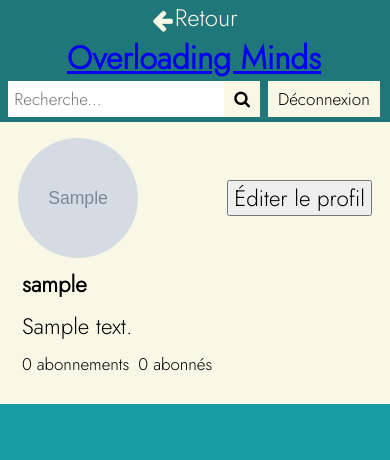
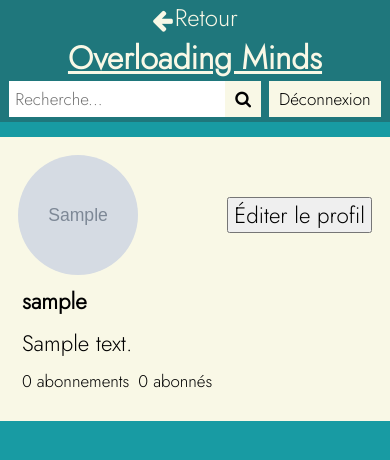
Before and after one commit to SamuelFreydier/OverloadingMinds, a PHP site: a page that uses View/profil.php in a window 390 px wide. Shown: the top 460 px of the page. Run offline with PHP 8.4, Linux system fonts and the light colour scheme; the visitor is signed in with stand-in values (Sample User, id 1); tables that the repository leaves empty or names only in its code hold one stand-in row (values such as "Sample post"); grey boxes marked "Sample" are stand-in pictures.

Commit message:
Changements css

```diff
--- a/Style/mainPage_style.php
+++ b/Style/mainPage_style.php
@@ -23,7 +23,7 @@ body{
     width: 100%;
 }
 
-#topMenu a:first-of-type{
+#topMenu #profilContainer a:first-of-type{
     height: 50px;
     margin-right: 0.5vw;
 }
@@ -44,6 +44,7 @@ body{
 
 #topMenu #search_container{
     display: flex;
+    align-items: center;
 }
 
 #topMenu #search_container button{
@@ -92,13 +93,16 @@ content{
 }
 
 #tweetPost{
+    width: 100%;
+}
+
+#tweetPost form{
     display: flex;
     flex-direction: column;
     margin-left: 20px;
-    width: 100%;
 }
 
-#tweetPost textarea{
+#tweetPost form textarea{
     font-size: 1.2em;
     padding: 10px;
     height: 10vh;
@@ -138,6 +142,12 @@ content{
     padding-left: 10px;
     width: 100%;
 }
+
+.tweetBody img{ /*dfsdfsdf*/
+    object-fit: scale-down;
+    max-width: 70%;
+}
+
 
 .tweetInfo{
     display: flex;
@@ -227,12 +237,6 @@ content{
     margin-right: 5px;
 }
 
-.memberButton{
-    padding: 0px 5px;
-    font-size: 1em;
-    margin: auto;
-}
-
 .memberProfilInfo{
     display: flex;
     flex-direction: row;
@@ -242,22 +246,34 @@ content{
     margin-bottom: 3vh;
 }
 
+.memberProfilInfo form{
+    display: flex;
+    flex-direction: row;
+}
+
+.memberButton{
+    padding: 0px 5px;
+    font-size: 1em;
+    margin: auto;
+    align-self: center;
+}
+
 
 
 /**************** MEDIA QUERY *****************/
 
 
 
-@media screen and (max-width: 1035px){
+@media screen and (max-width: 1300px){
     .sideBlocks{ width: 10vw; }
     #timeline  { width: 60vw; }
 }
 
-@media screen and (max-width: 786px){
+@media screen and (max-width: 900px){
     .sideBlocks{ width: 5vw;  }
     #timeline  {
         width: 70vw;
-        margin-top: 120px;
+        margin-top: 137px;
     }
     #topMenu{
         flex-direction: column;
@@ -270,9 +286,6 @@ content{
     #topMenu #profilContainer img{
         display: none;
     }
-    #topMenu a:first-of-type{
-        height: 0px;
-    }
     #topMenu #search_container button{
 
         margin-right: 0vw;
@@ -280,15 +293,14 @@ content{
     }
 }
 
-@media screen and (max-width: 573px){
+@media screen and (max-width: 638px){
     .sideBlocks{ width: 0vw; }
     #timeline  { width: 100vw; }
 }
 
-@media screen and (max-width: 385px){
+@media screen and (max-width: 450px){
     .memberProfilInfo{
         flex-direction: column;
     }
 }
-
 </style>
--- a/View/mainPage.php
+++ b/View/mainPage.php
@@ -25,7 +25,7 @@
         </div>
 
         <!-- Bon ba la c'est juste le nom du site -->
-        <h1 style="color: #F9F8E6;"><a href="/">Overloading Minds</a></h1>
+        <h1 style="color: #F9F8E6;"><a href="/" style="color: #F9F8E6;">Overloading Minds</a></h1>
 
         <!-- Partie avec la bar de recherche -->
         <div id="search_container">
@@ -43,7 +43,7 @@
     <!-- C'est la ou il y a la page principale -->
     <content>
         <!-- Div vide qui permet d'avoir la timeline au milieu -->
-        <div style="width: 30vw; height: 100%;"> </div>
+        <div class="sideBlocks"> </div>
 
         <!-- Div qui contient la timeline -->
         <div id="timeline">
@@ -209,7 +209,7 @@
         </div>
 
         <!-- Div vide qui permet d'avoir la timeline au milieu -->
-        <div style="width: 30vw; height: 100%;"></div>
+        <div class="sideBlocks"></div>
 
     </content>
 </body>
--- a/View/membresPage.php
+++ b/View/membresPage.php
@@ -20,7 +20,7 @@
         </div>
 
         <!-- Bon ba la c'est juste le nom du site -->
-        <h1 style="color: #F9F8E6;"><a href="/">Overloading Minds</a></h1>
+        <h1 style="color: #F9F8E6;"><a href="/" style="color: #F9F8E6;">Overloading Minds</a></h1>
         <!-- Partie avec la bar de recherche -->
         <div id="search_container">
             <!-- J'ai mis dans un "form" mais je sait pas si ca change qque chose avec le php -->
--- a/View/profil.php
+++ b/View/profil.php
@@ -20,7 +20,7 @@
         </div>
 
         <!-- Bon ba la c'est juste le nom du site -->
-        <h1 style="color: #F9F8E6;"><a href="/">Overloading Minds</a></h1>
+        <h1 style="color: #F9F8E6;"><a href="/" style="color: #F9F8E6;">Overloading Minds</a></h1>
 
         <!-- Partie avec la bar de recherche -->
         <div id="search_container">
@@ -53,16 +53,16 @@
                             <!-- Bouton de follow -->
                             <form action ="/newfollowprofile" method="POST">
                                 <input type="hidden" name="username" value="<?php echo $params['user']->getUsername(); ?>">
-                                <button type="submit" class="memberButton">Suivre</button>
+                                <button type="submit" class="memberButton" style="margin: 0px;">Suivre</button>
                             </form>
                         <?php else: ?>
                             <form action ="/newfollowprofile" method="POST">
                                 <input type="hidden" name="username" value="<?php echo $params['user']->getUsername(); ?>">
-                                <button type="submit" class="memberButton">Ne plus suivre</button>
+                                <button type="submit" class="memberButton" style="margin: 0px;">Ne plus suivre</button>
                             </form>
                         <?php endif; ?>
                     <?php else: ?>
-                        <a href="/editprofile"><button type="submit" class="memberButton">Éditer le profil</button></a>
+                        <a href="/editprofile"><button type="submit" class="memberButton" style="margin: 0px;">Éditer le profil</button></a>
                     <?php endif; ?>
                 </div>
 
```
